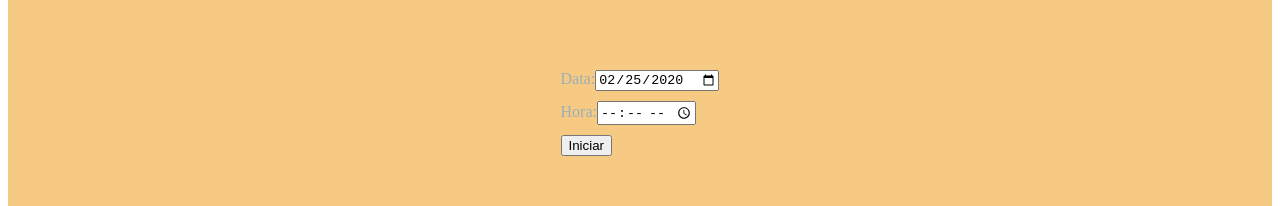
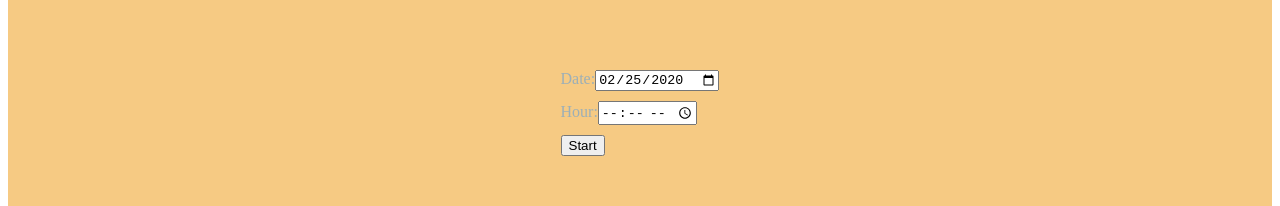
Before and after one commit to marcosteodoro/countdowntimer-react, a React (Create React App) app: page / in a window 1280 px wide. Shown: the part 295-501 px from the top of the page. Built offline with nearby package versions, Linux system fonts and the light colour scheme.

Commit message:
Altera labels para manter consistencia

```diff
--- a/src/components/Counter/index.js
+++ b/src/components/Counter/index.js
@@ -48,19 +48,19 @@ export default class Counter extends React.Component {
         <form className="counter-configurator" onSubmit={this.handleSubmit}>
           <div className="counter-configurator-field">
             <label htmlFor="date">
-              Data:
+              Date:
               <input type="date" name="date" id="date" value={this.state.date} onChange={this.handleInput} />
             </label>
           </div>
           <div className="counter-configurator-field">
             <label htmlFor="time">
-              Hora:
+              Hour:
               <input type="time" name="time" id="time" value={this.state.time} onChange={this.handleInput} />
             </label>
           </div>
           <div className="counter-configurator-field">
             <button>
-              Iniciar
+              Start
             </button>
           </div>
         </form>
```
